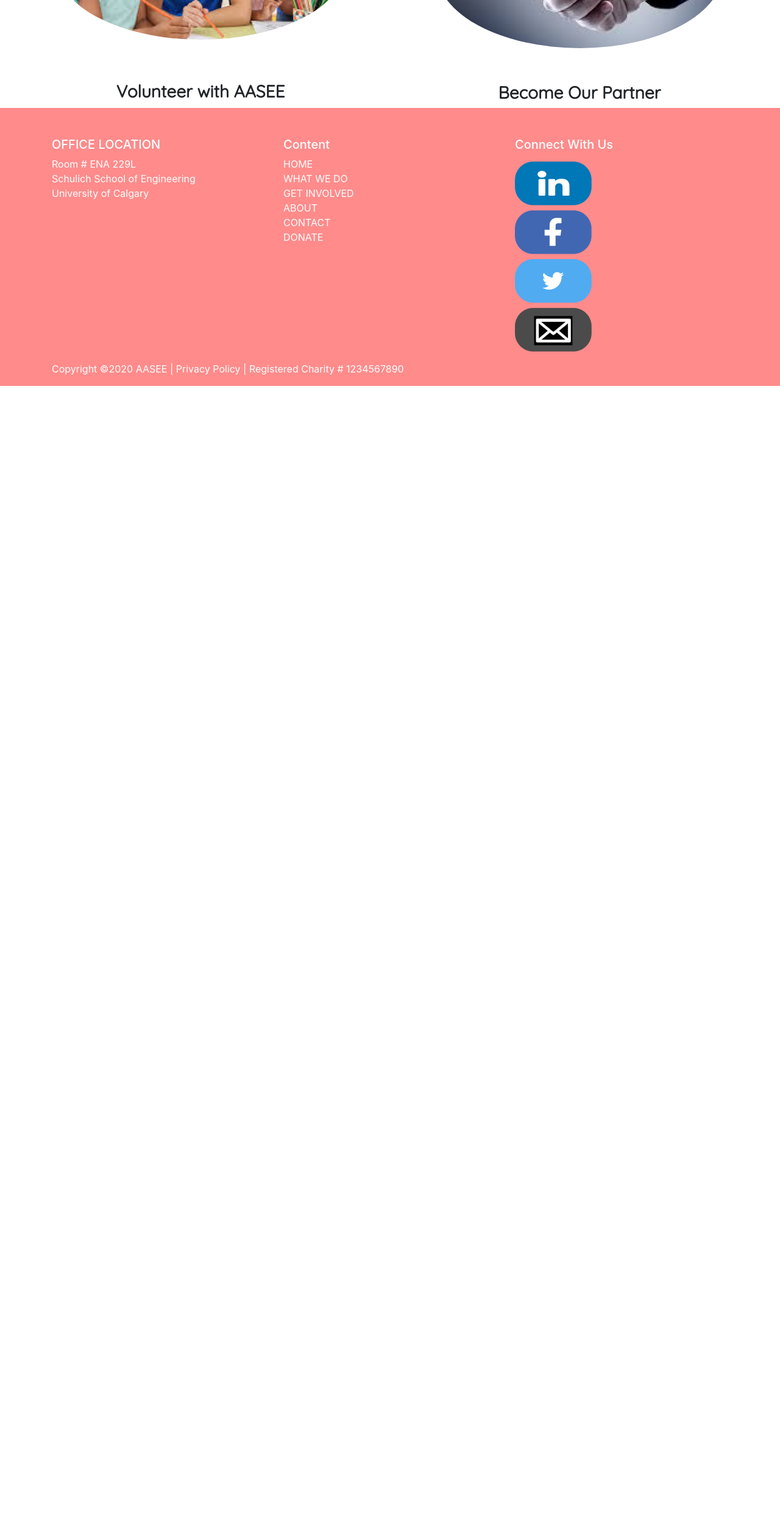
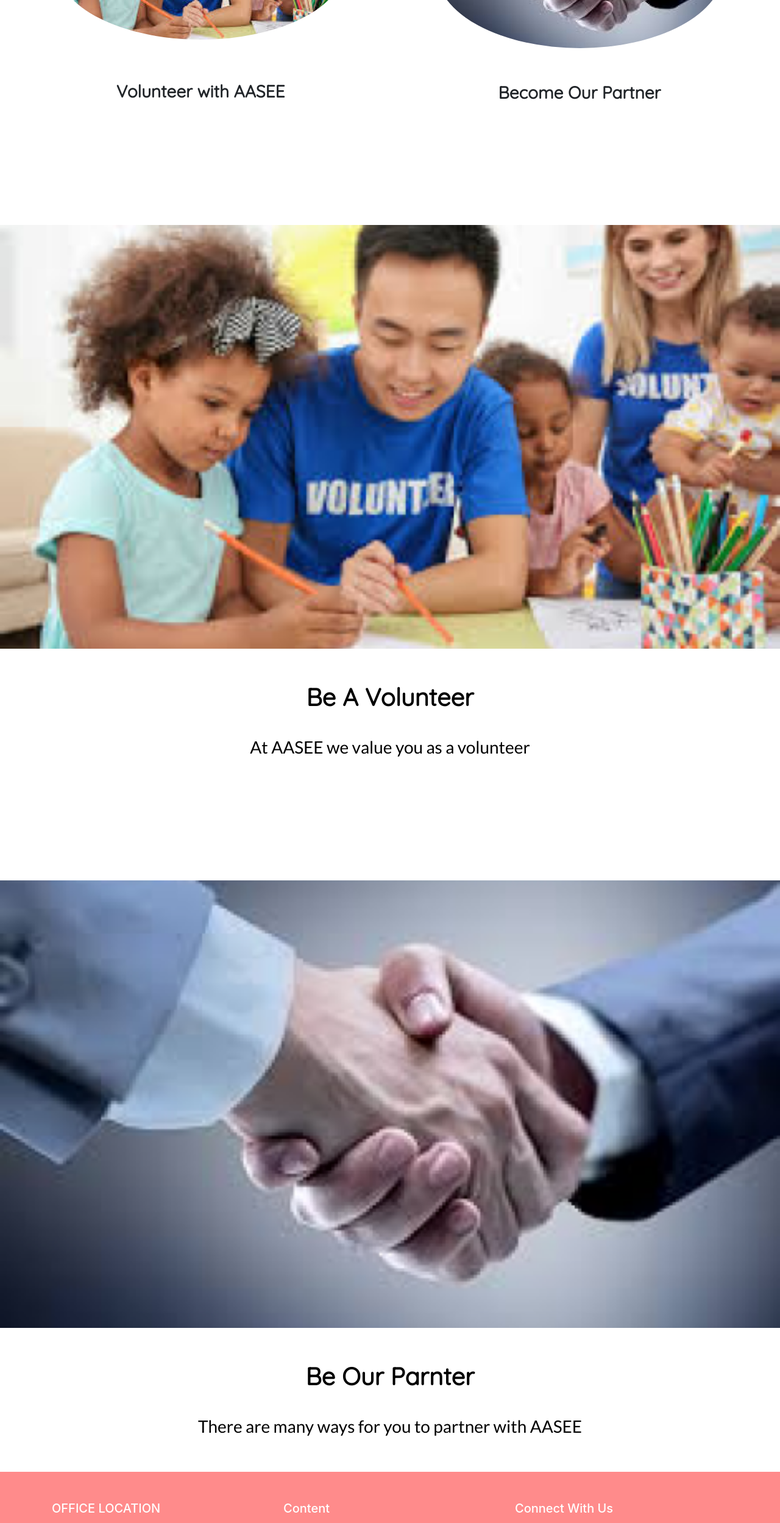
Before and after one commit to MushtabaA/AASEE-Website, a React (Create React App) app in the folder react-bootstrap/: page /get_involved in a window 1280 px wide. Shown: the part 1460-3958 px from the top of the page at 61% size. Before the commit the page ends 2093 px from the top, so only its background shows below. Built offline with nearby package versions, Linux system fonts and the light colour scheme.

Commit message:
Changed Get Involved.jsx

```diff
--- a/react-bootstrap/src/components/Get_in.jsx
+++ b/react-bootstrap/src/components/Get_in.jsx
@@ -6,6 +6,7 @@ export default class Get_in extends Component {
   render() {
     return (
       <div>
+        {/* Get Involved Header Section */}
         <div className="head">
           <img
             src="/assets/get_involved_header.png"
@@ -44,6 +45,42 @@ export default class Get_in extends Component {
             </div>
           </div>
         </div>
+
+        {/* Volunteer with AASEE Section */}
+        <div className="mt-5 pt-5 mb-5 pb-5"></div>
+        <div className="beAVolunteer">
+          <div>
+            <img
+              src="/assets/volunteer_header.png"
+              class="header"
+              alt="volunteer"
+            />
+
+            <h1 class="pt-5 text-center container-sm title">Be A Volunteer</h1>
+            <h5 class="pt-3 mb-5 text-center container-sm subtitle">
+              At AASEE we value you as a volunteer
+            </h5>
+          </div>
+        </div>
+
+        {/* Become Our Partner Section */}
+        <div className="mt-5 pt-5 mb-5 pb-5"></div>
+        <div className="beOurPartner">
+          <div>
+            <img
+              src="/assets/partner_header.png"
+              class="header"
+              alt="partner"
+            />
+
+            <h1 class="pt-5 text-center container-sm title">Be Our Parnter</h1>
+            <h5 class="pt-3 mb-5 text-center container-sm subtitle">
+              There are many ways for you to partner with AASEE
+            </h5>
+          </div>
+        </div>
+
+        {/* Final Div Ending   */}
       </div>
     );
   }
```
